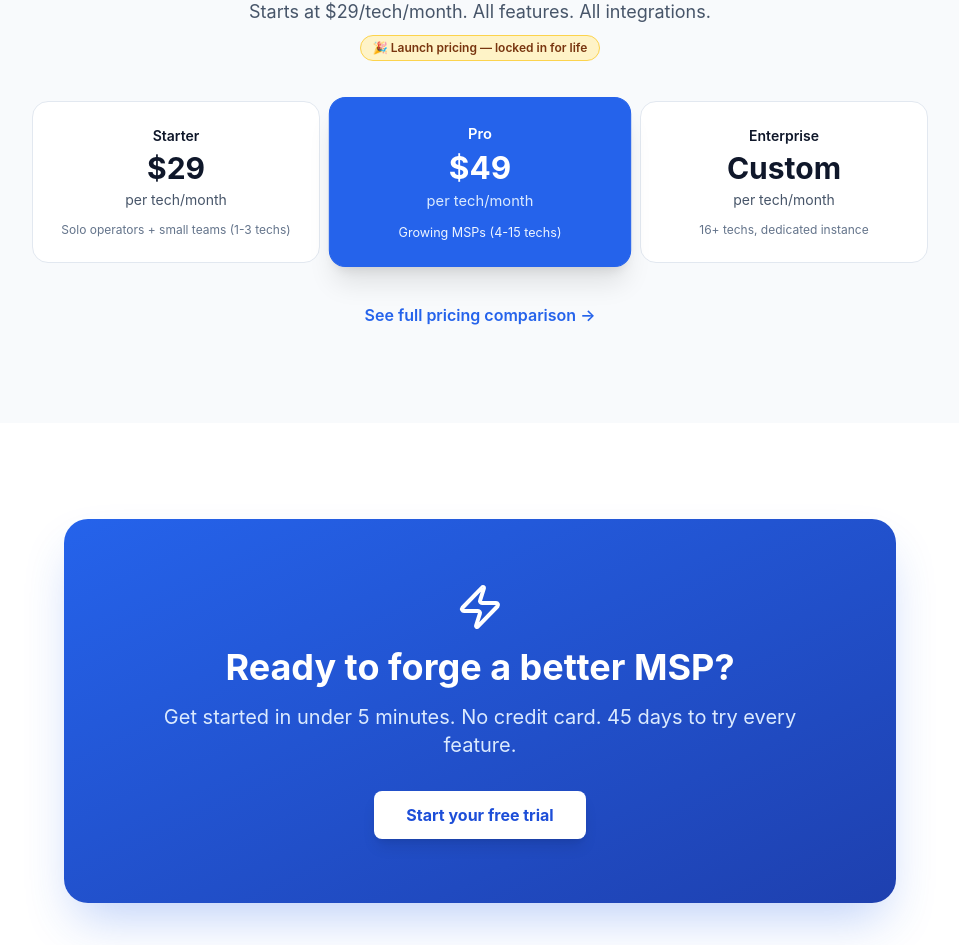
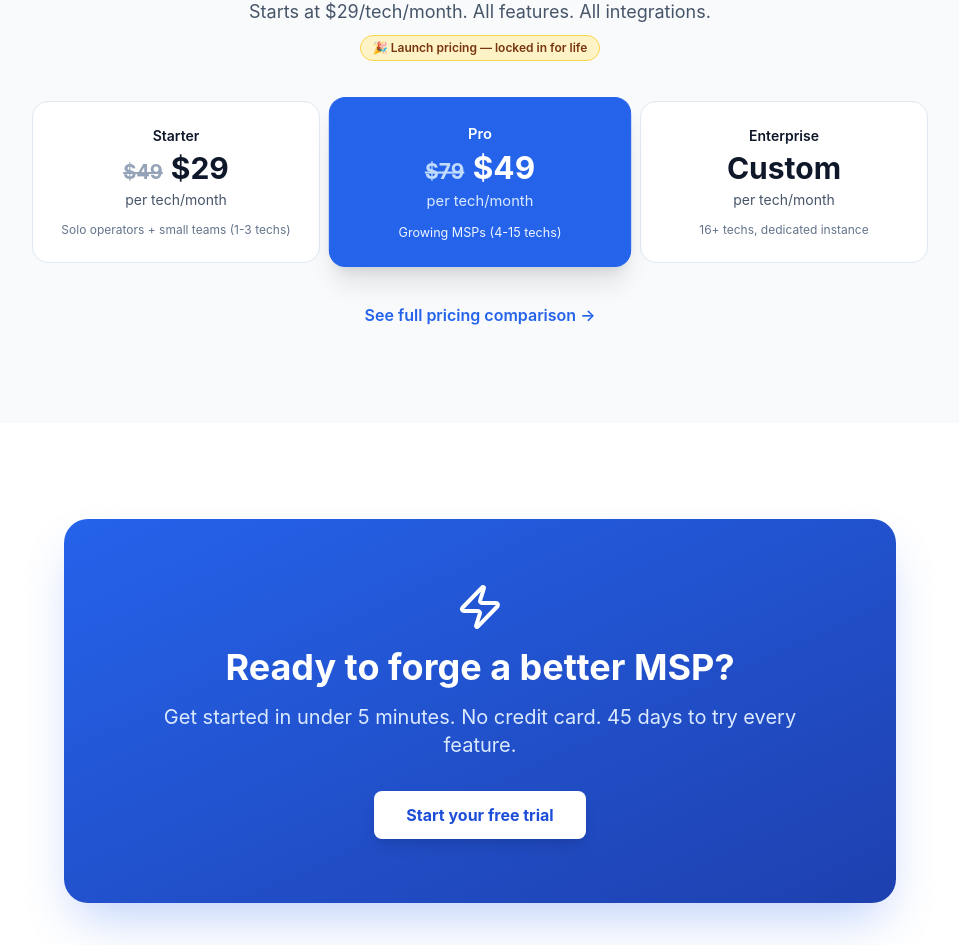
Before and after one commit to RivertownTechnology/rivertown-psa-rmm, a React (Vite) app in the folder apps/marketing/: page / in a window 1280 px wide. Shown: the part 2388-3333 px from the top of the page, without its empty margins (160-1119 px from the left). Built offline with nearby package versions, Linux system fonts and the light colour scheme; no server answers.

Commit message:
major site update for marketing.

```diff
--- a/apps/marketing/index.html
+++ b/apps/marketing/index.html
@@ -55,8 +55,8 @@
           "bestRating": "5"
         },
         "offers": [
-          { "@type": "Offer", "name": "Starter", "price": "49", "priceCurrency": "USD", "description": "Per technician per month. Up to 3 techs." },
-          { "@type": "Offer", "name": "Pro", "price": "79", "priceCurrency": "USD", "description": "Per technician per month. 4-15 techs. All integrations." },
+          { "@type": "Offer", "name": "Starter", "price": "29", "priceCurrency": "USD", "description": "Per technician per month (launch pricing, regular $49). Up to 3 techs." },
+          { "@type": "Offer", "name": "Pro", "price": "49", "priceCurrency": "USD", "description": "Per technician per month (launch pricing, regular $79). 4-15 techs. All integrations." },
           { "@type": "Offer", "name": "Enterprise", "price": "0", "priceCurrency": "USD", "description": "Custom pricing for 16+ techs. SAML SSO and dedicated instance." }
         ]
       }
--- a/apps/marketing/src/pages/Landing.tsx
+++ b/apps/marketing/src/pages/Landing.tsx
@@ -166,7 +166,7 @@ function Stat({ value, label }: { value: string; label: string }) {
   );
 }
 
-function PricingSummary({ name, price, desc, featured }: { name: string; price: string; desc: string; featured?: boolean }) {
+function PricingSummary({ name, price, originalPrice, desc, featured }: { name: string; price: string; originalPrice?: string; desc: string; featured?: boolean }) {
   return (
     <div className={`rounded-2xl p-6 border ${
       featured
@@ -174,7 +174,16 @@ function PricingSummary({ name, price, desc, featured }: { name: string; price:
         : 'bg-white dark:bg-slate-800 border-slate-200 dark:border-slate-700'
     }`}>
       <div className={`text-sm font-semibold mb-1 ${featured ? 'text-white' : 'text-slate-900 dark:text-white'}`}>{name}</div>
-      <div className={`text-3xl font-bold mb-1 ${featured ? 'text-white' : 'text-slate-900 dark:text-white'}`}>{price}</div>
+      <div className="flex items-baseline justify-center gap-2 mb-1 flex-wrap">
+        {originalPrice && (
+          <div className={`text-xl font-bold line-through ${
+            featured ? 'text-brand-200' : 'text-slate-400 dark:text-slate-500'
+          }`}>
+            {originalPrice}
+          </div>
+        )}
+        <div className={`text-3xl font-bold ${featured ? 'text-white' : 'text-slate-900 dark:text-white'}`}>{price}</div>
+      </div>
       <div className={`text-sm mb-3 ${featured ? 'text-brand-100' : 'text-slate-600 dark:text-slate-300'}`}>per tech/month</div>
       <div className={`text-xs ${featured ? 'text-brand-50' : 'text-slate-500 dark:text-slate-400'}`}>{desc}</div>
     </div>
```
Also changed, not shown: apps/marketing/public/llms.txt, 2 other files (tests, documents, lock files or other folders).
